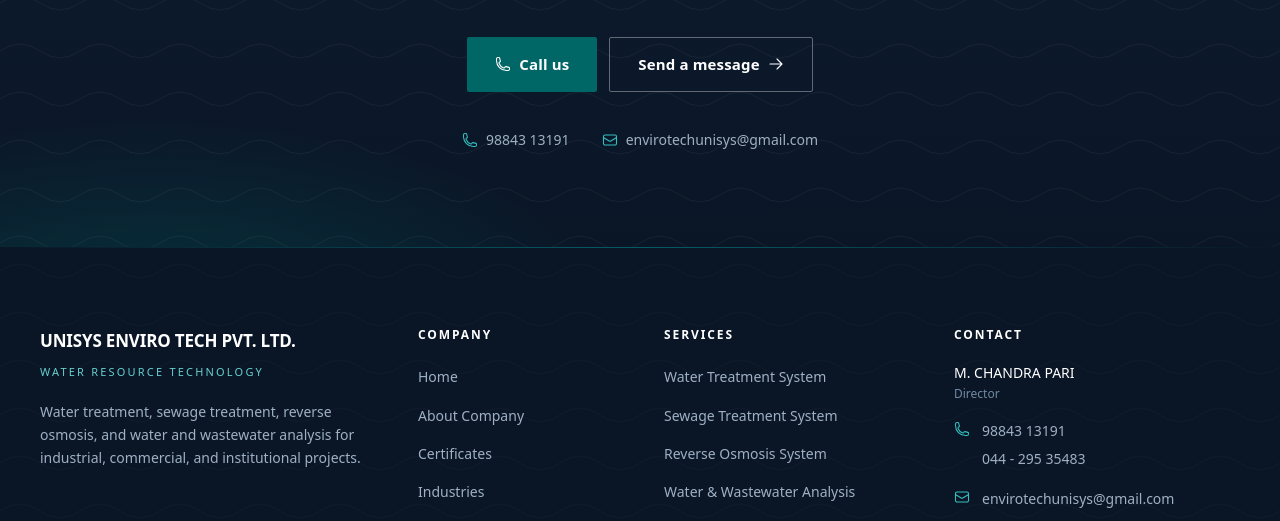
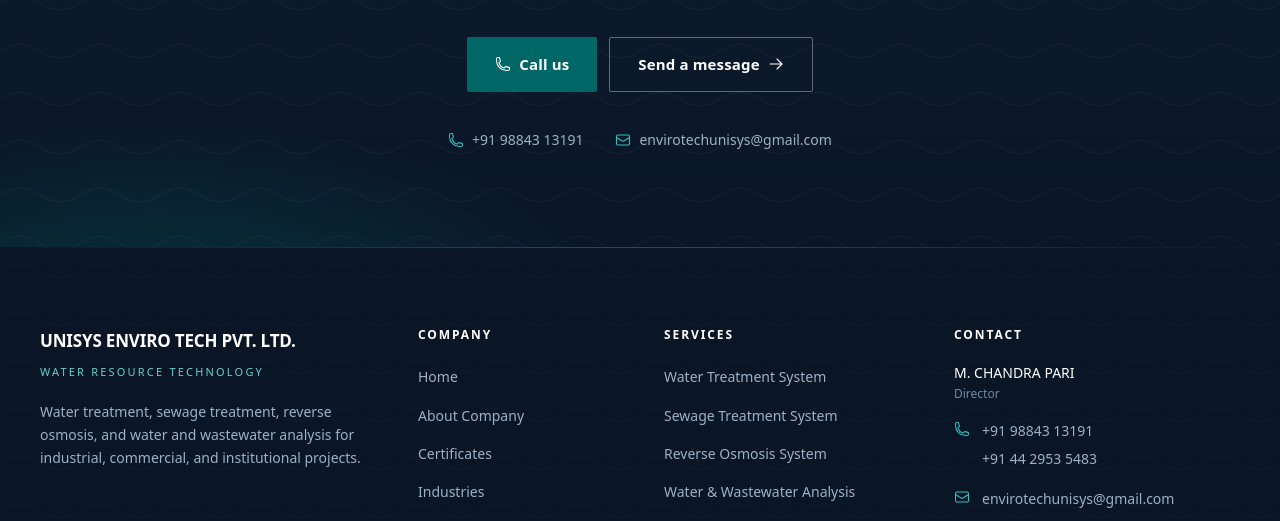
Before and after one commit to xconversionlab/unisys-enviro-tech, a Next.js app: page /about in a window 1280 px wide. Shown: the part 1660-2181 px from the top of the page. Built offline with nearby package versions, Linux system fonts and the light colour scheme; no server answers.

Commit message:
Add second mobile contact and standardize country codes

```diff
--- a/src/data/company.ts
+++ b/src/data/company.ts
@@ -11,9 +11,11 @@
   contact: {
     person: "M. CHANDRA PARI",
     designation: "Director",
-    phone: "98843 13191",
+    phone: "+91 98843 13191",
     phoneHref: "tel:+919884313191",
-    telephone: "044 - 295 35483",
+    additionalPhone: "+91 98843 13199",
+    additionalPhoneHref: "tel:+919884313199",
+    telephone: "+91 44 2953 5483",
     telephoneHref: "tel:+914429535483",
     email: "envirotechunisys@gmail.com",
     emailHref: "mailto:envirotechunisys@gmail.com",
```
